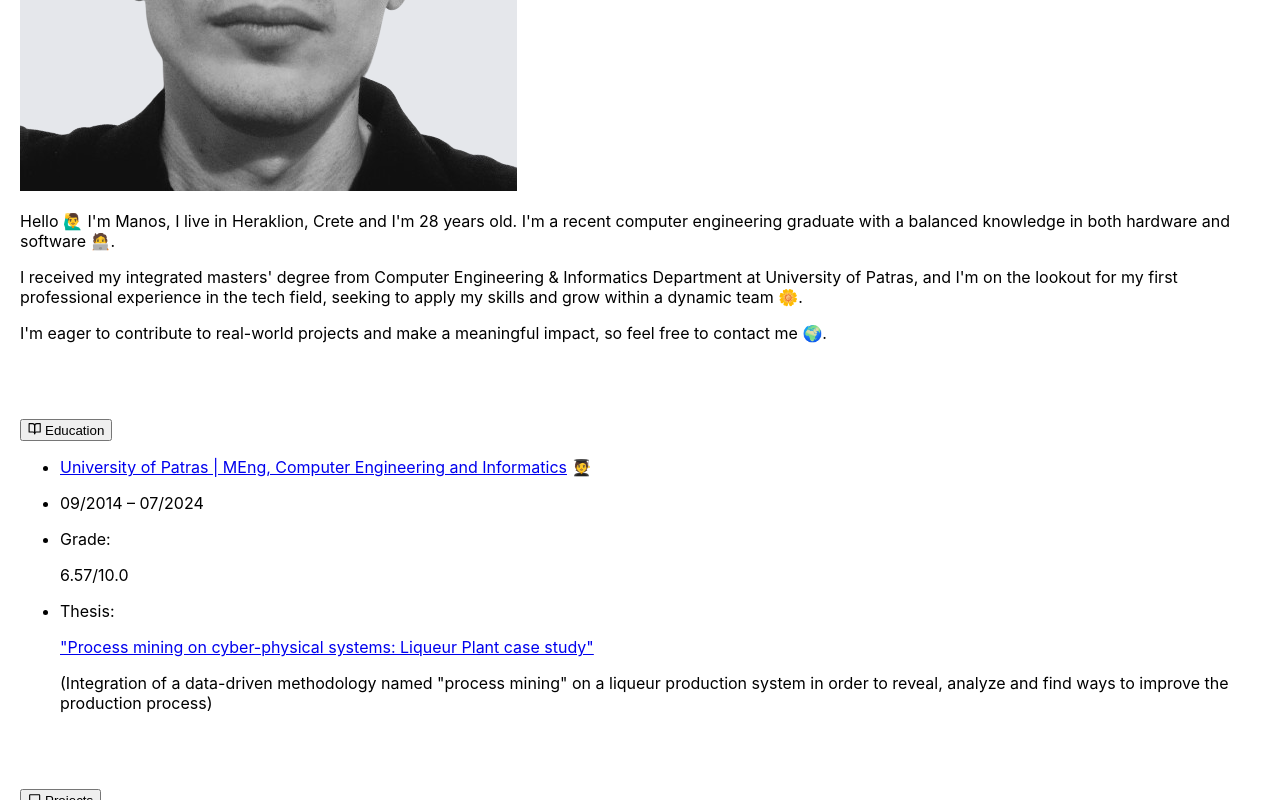
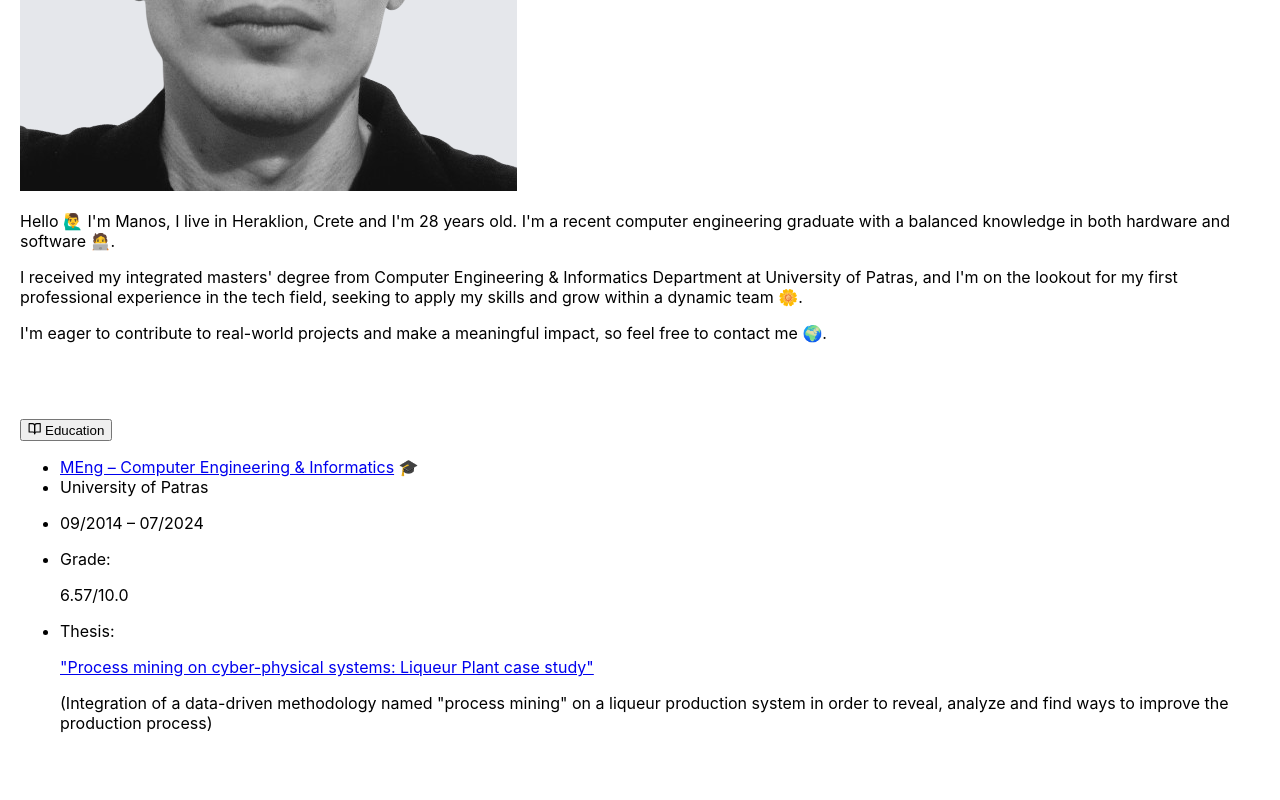
Before and after one commit to manosmin/manosmin.github.io, a React (Create React App) app: page / in a window 1280 px wide. Both pictures are taken after a click on the button "Education". Shown: the part 532-1332 px from the top of the page. Built offline with nearby package versions, Linux system fonts and the light colour scheme.

Commit message:
fixed education

```diff
--- a/src/components/Education.js
+++ b/src/components/Education.js
@@ -25,8 +25,9 @@ const Education = () => {
             target="_blank"
             className="font-medium hover:underline"
           >
-            University of Patras | MEng, Computer Engineering and Informatics
-          </a> 🧑‍🎓</li>
+            MEng &ndash; Computer Engineering & Informatics
+          </a> 🎓</li>
+          <li>University  of Patras</li>
           <li><p>09/2014 &ndash; 07/2024</p></li>
           <li><p className="inline font-medium">Grade: </p>
           <p className="inline">6.57/10.0</p></li>
--- a/src/components/ProjectItem.js
+++ b/src/components/ProjectItem.js
@@ -1,12 +1,15 @@
-import React from 'react'
+import React from 'react';
+import { FiExternalLink } from "react-icons/fi";
+
 
 function ProjectItem(props) {
   return (
     <ul className='mt-4 list-none'>
-        <li><a rel="noopener noreferrer"
+        <li>
+        <a rel="noopener noreferrer"
         target="_blank"
         href={props.myInfo.Link}
-        className="font-semibold hover:underline">{props.myInfo.Title}</a></li>
+        className="font-semibold hover:underline"><FiExternalLink className='inline'/> {props.myInfo.Title}</a></li>
         <li >{props.myInfo.Date}</li>
         <li className=''>{props.myInfo.Description}</li>
         <li className='italic'>Used {props.myInfo.Used}</li>
```
